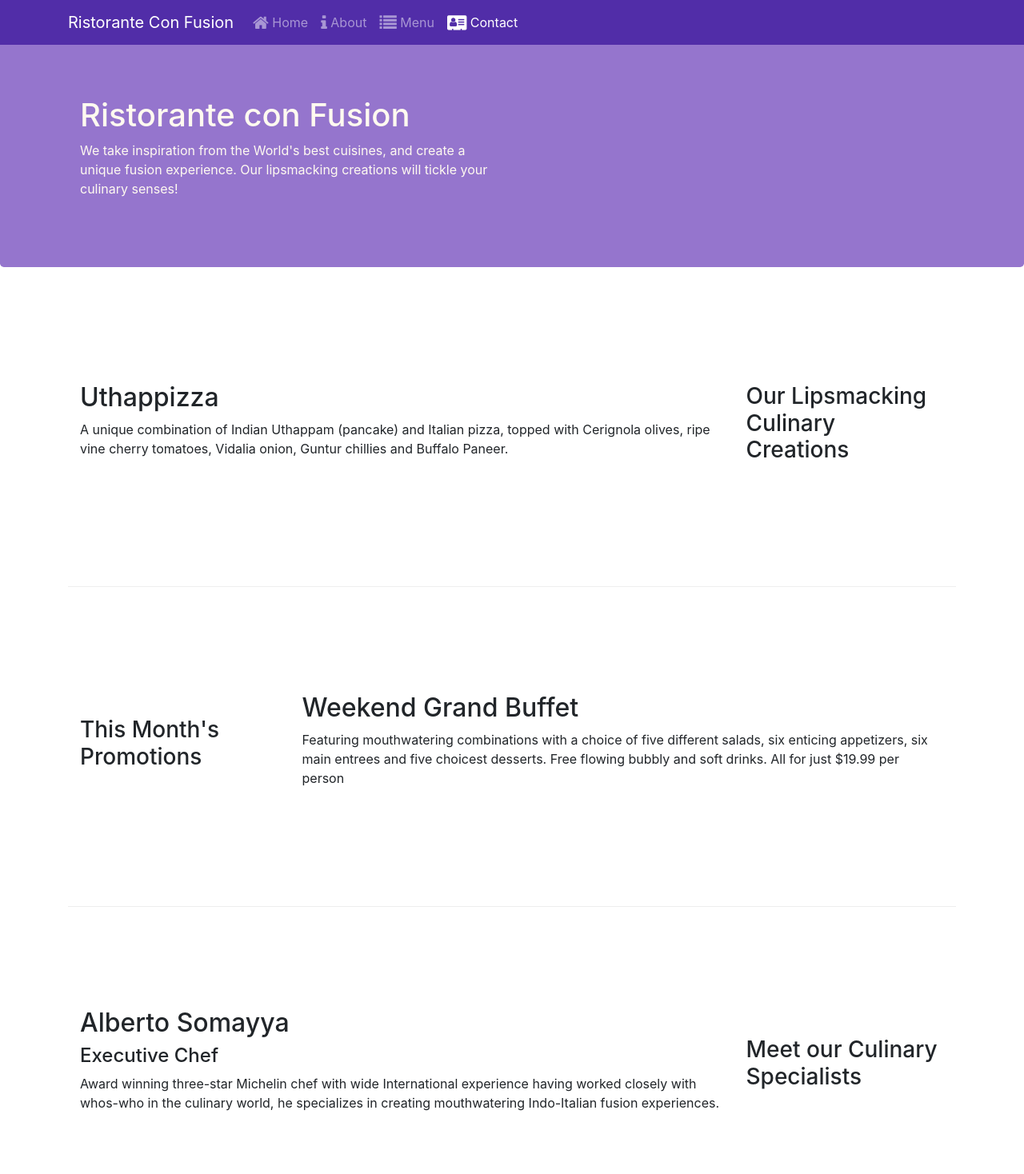
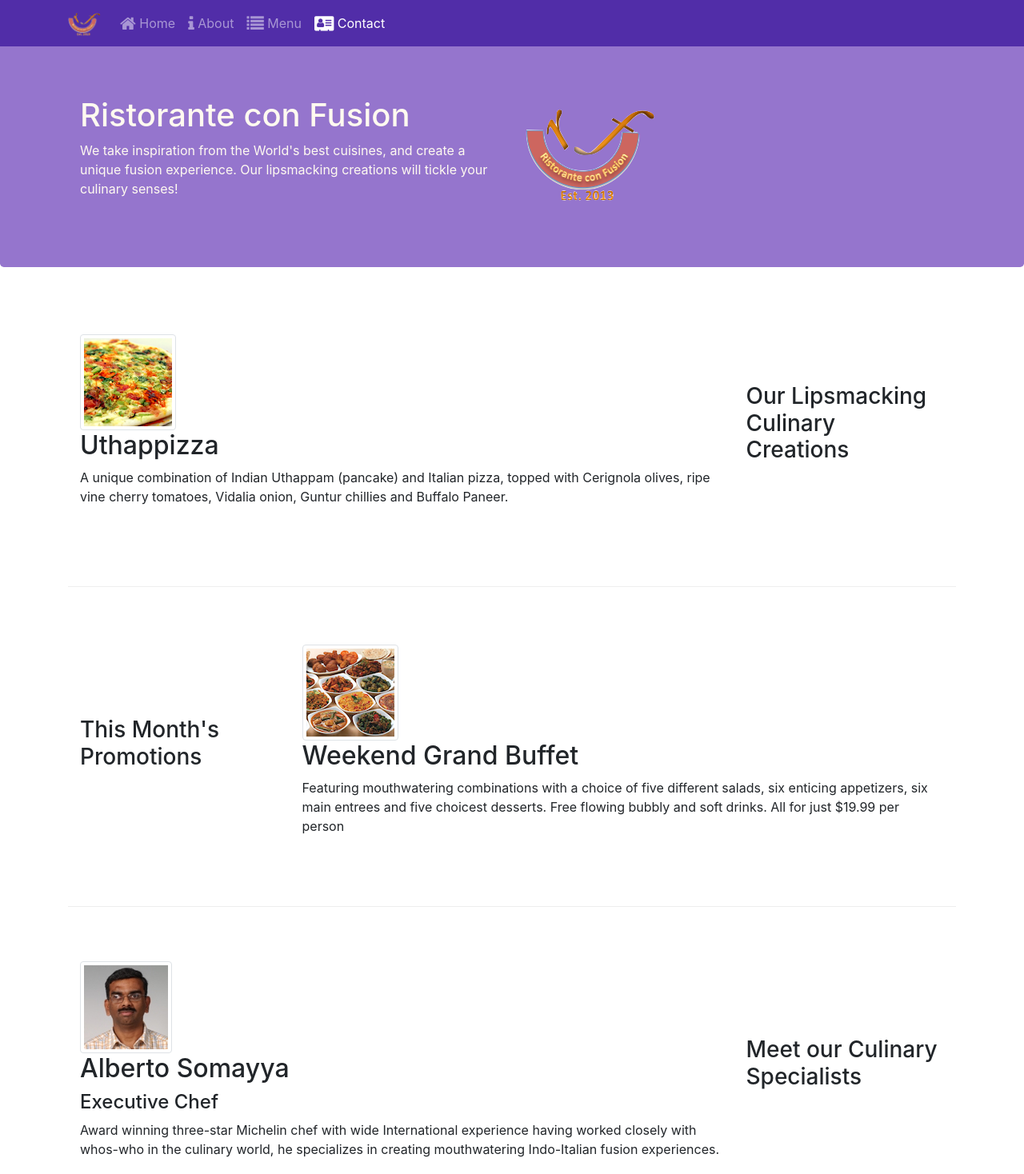
Before and after one commit to TejaSaiInukurthi/Confusion, a website: page index.html in a window 1280 px wide. Shown: the top 1468 px of the page at 80% size. Drawn offline with nearby package versions, Linux system fonts and the light colour scheme.

Commit message:
adding images

```diff
--- a/index.html
+++ b/index.html
@@ -36,7 +36,7 @@
             <button class="navbar-toggler" type="button" data-toggle="collapse" data-target="#Navbar">
                 <span class="navbar-toggler-icon"></span>
             </button>
-            <a class="navbar-brand" href="#">Ristorante Con Fusion</a>
+            <a class="navbar-brand" href="#"><img src="./img/logo.png" height="30" width="41"></a>
             <div class="collapse navbar-collapse" id="Navbar">
                 <ul class="navbar-nav mr-auto">
                         <li class="nav-item"><a class="nav-link" href="./index.html"><span class="fa fa-home fa-lg"></span> Home</a></li>
@@ -53,11 +53,12 @@
                 <div class="col-12 col-sm-6">
                     <h1>Ristorante con Fusion</h1>
                     <p>We take inspiration from the World's best cuisines, and create a unique fusion experience. Our lipsmacking creations will tickle your culinary senses!</p>
-                </div class="col-12 col-sm">
-                <div>
                 </div>
-            </div class="col-12 col-sm">
+            <div class="col-12 col-sm align-self-center">
+            <img src="img/logo.png"class='img-fluid'>
         </div>
+    </div>
+</div>
     </header>
 
     <div class="container">
@@ -66,19 +67,30 @@
                 <h3>Our Lipsmacking Culinary Creations</h3>
             </div>
             <div class="col-12 col-sm order-sm-first col-md">
-                <h2>Uthappizza</h2>
+                <div class="media">
+                <img class="d-flex mr-3 img-thumbnail align-self-center" src="img/uthappizza.png" alt="uthappizza">
+                </div>
+                <div class="media-body">
+                <h2 class="mt-0">Uthappizza</h2>
                 <p>A unique combination of Indian Uthappam (pancake) and Italian pizza, topped with Cerignola olives, ripe vine cherry tomatoes, Vidalia onion, Guntur chillies and Buffalo Paneer.</p>
-            </div>
+              </div>
         </div>
+    </div>
+</div>
 
-
+        <div class="container">
         <div class="row row-content align-items-center">
             <div class="col-12 col-sm-4 col-md-3">
                 <h3>This Month's Promotions</h3>
             </div>
             <div class="col-12 col-sm col-md">
+                <div class='media'>
+                <img class="d-flex ml-0 img-thumbnail align-self-center" src="img/buffet.png" alt="uthappizza">
+                </div>
+                <div class="media-body">
                 <h2>Weekend Grand Buffet</h2>
                 <p>Featuring mouthwatering combinations with a choice of five different salads, six enticing appetizers, six main entrees and five choicest desserts. Free flowing bubbly and soft drinks. All for just $19.99 per person </p>
+                </div>
             </div>
         </div>
 
@@ -87,10 +99,16 @@
                 <h3>Meet our Culinary Specialists</h3>
             </div>
             <div class="col-12 col-sm order-sm-first col-md">
-                <h2>Alberto Somayya</h2>
-                <h4>Executive Chef</h4>
+                <div class='media'>
+                <img class="d-flex ml-0 img-thumbnail align-self-center" src="img/alberto.png" alt="Alberto">
+                </div>
+                <div class="media-body">
+                    <h2>Alberto Somayya</h2>
+                    <h4>Executive Chef</h4>
                 <p>Award winning three-star Michelin chef with wide International experience having worked closely with whos-who in the culinary world, he specializes in creating mouthwatering Indo-Italian fusion experiences. </p>
-            </div>
+                </div>
+
+             </div>
         </div>
     </div>
 
```
Also changed, not shown: aboutus.html (+5 -4 lines), contactus.html (+4 -3 lines), README.md (added), img/alberto.png (added), img/buffet.png (added), img/logo.png (added), img/uthappizza.png (added), 2 other files.
